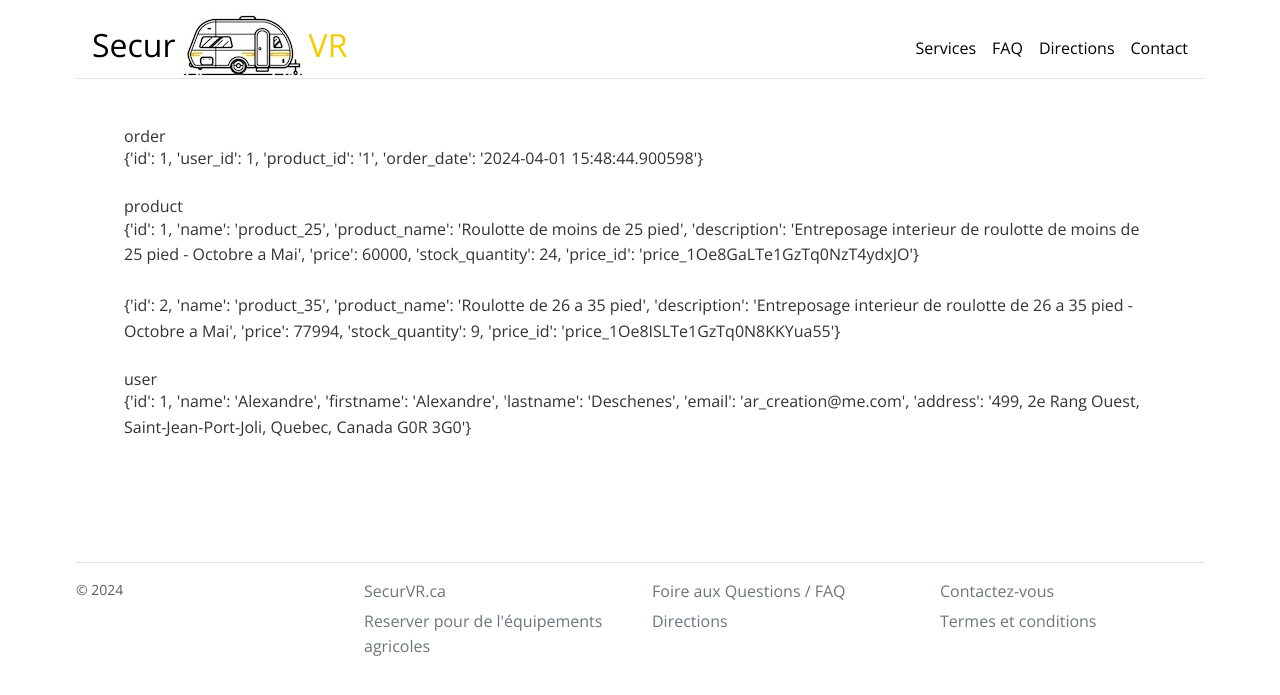
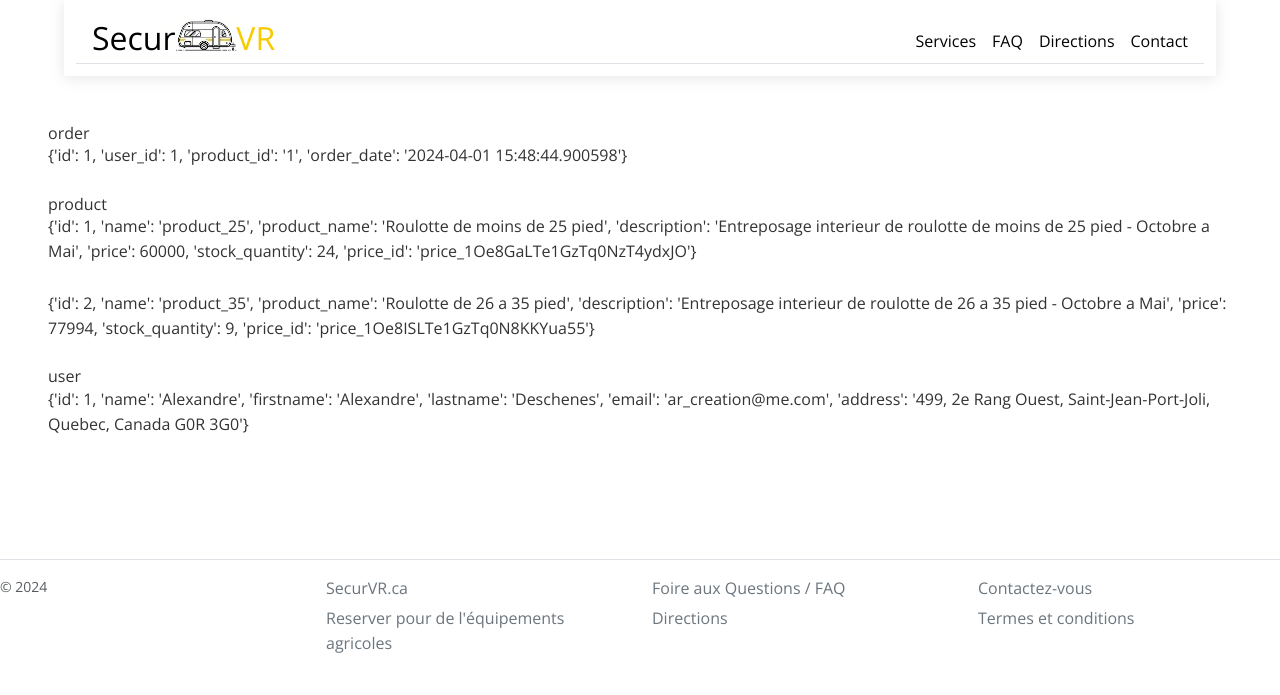
Before and after one commit to gettingalex/GardeVR, a Flask app: page /db_dashboard in a window 1280 px wide. Shown: the top 695 px of the page. Run offline with Flask 3, Linux system fonts and the light colour scheme; some libraries are stand-ins or nearby versions.

Commit message:
debug design

```diff
--- a/templates/base.html
+++ b/templates/base.html
@@ -4,8 +4,7 @@
         <meta charset="UTF-8">
         <meta name="viewport" content="width=device-width, initial-scale=1">
         <title>Reservation | SecurVR</title>
-        <link href="https://cdn.jsdelivr.net/npm/bootstrap@5.3.2/dist/css/bootstrap.min.css" rel="stylesheet" integrity="sha384-T3c6CoIi6uLrA9TneNEoa7RxnatzjcDSCmG1MXxSR1GAsXEV/Dwwykc2MPK8M2HN" crossorigin="anonymous">
-        <script src="https://cdn.jsdelivr.net/npm/bootstrap@5.3.2/dist/js/bootstrap.bundle.min.js" integrity="sha384-C6RzsynM9kWDrMNeT87bh95OGNyZPhcTNXj1NW7RuBCsyN/o0jlpcV8Qyq46cDfL" crossorigin="anonymous"></script>
+        <link href="https://cdn.jsdelivr.net/npm/bootstrap@5.3.2/dist/css/bootstrap.min.css" rel="stylesheet">
         <link rel="stylesheet" href="https://cdn.jsdelivr.net/npm/bulma@0.9.0/css/bulma.min.css">
         <link rel="stylesheet" href="{{ url_for('static', filename='style.css') }}">
         <link rel="preconnect" href="https://fonts.googleapis.com">
@@ -14,9 +13,8 @@
         <script src="https://js.stripe.com/v3/"></script>
         <script src="{{ url_for('static', filename='main.js') }}"></script>
         <script defer src="https://use.fontawesome.com/releases/v5.14.0/js/all.js"></script>
+        <script src="https://cdn.jsdelivr.net/npm/bootstrap@5.3.2/dist/js/bootstrap.bundle.min.js"></script>
 
-  </head>
-        <script src="https://cdn.jsdelivr.net/npm/bootstrap@5.3.2/dist/js/bootstrap.bundle.min.js"></script>
             <!-- Favicons -->
         <link rel="apple-touch-icon" href="{{ url_for('static', filename='img/logo.ico') }}" sizes="180x180">
         <link rel="icon" href="{{ url_for('static', filename='img/logo.ico') }}" sizes="32x32" type="image/png">
@@ -27,7 +25,7 @@
     </head>
     <body>
 
-        <div class="container py-3">
+        <div class="container py-3 header">
             <header>
                 <div class="header-width d-flex flex-column flex-md-row align-items-center pb-0 mb-0 border-bottom">
                     <a href="/" class="d-flex align-items-center link-body-emphasis text-decoration-none">
@@ -45,7 +43,7 @@
                 </div>
 
             </header>
-
+        </div>
         <main>
             {% block content %}{% endblock %}
         </main>
```
Lines whose indentation alone changed are shown as unchanged.
